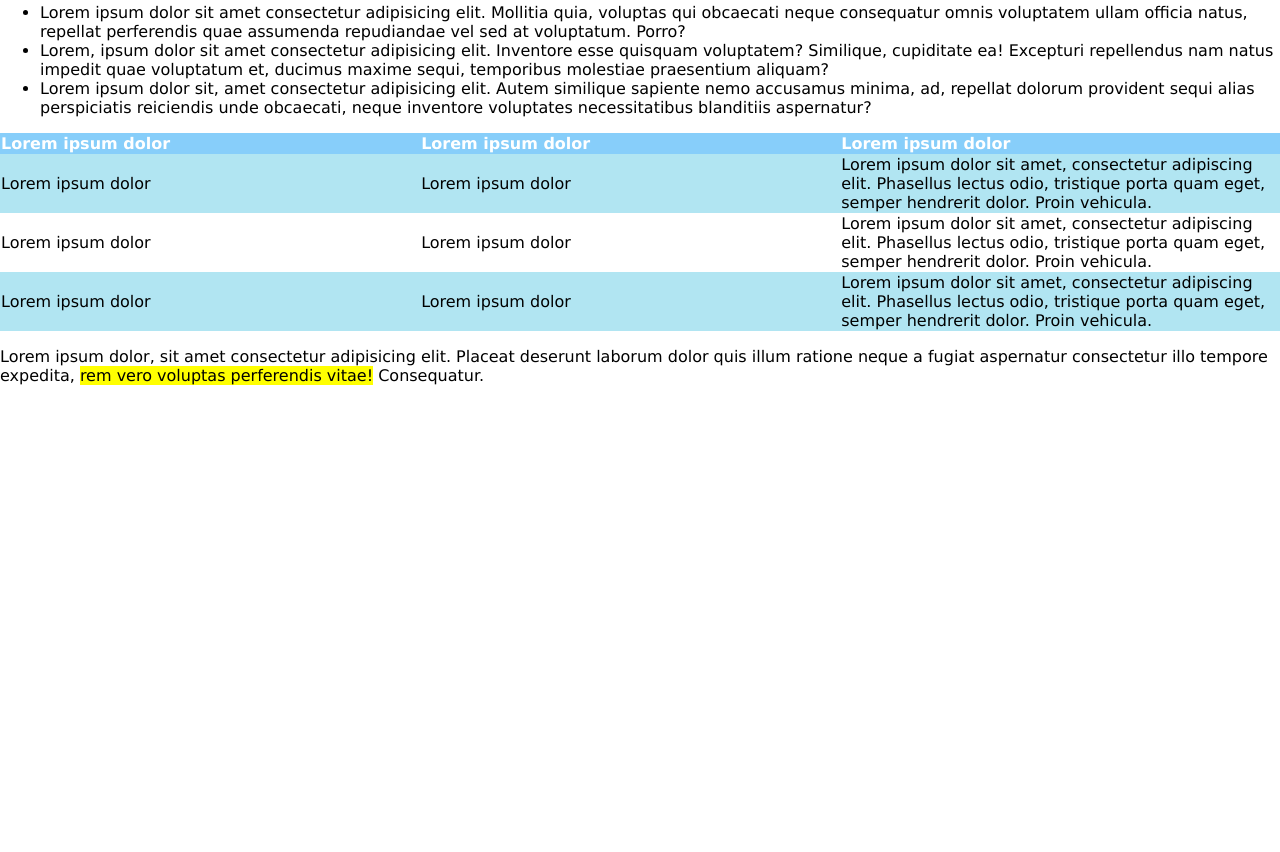
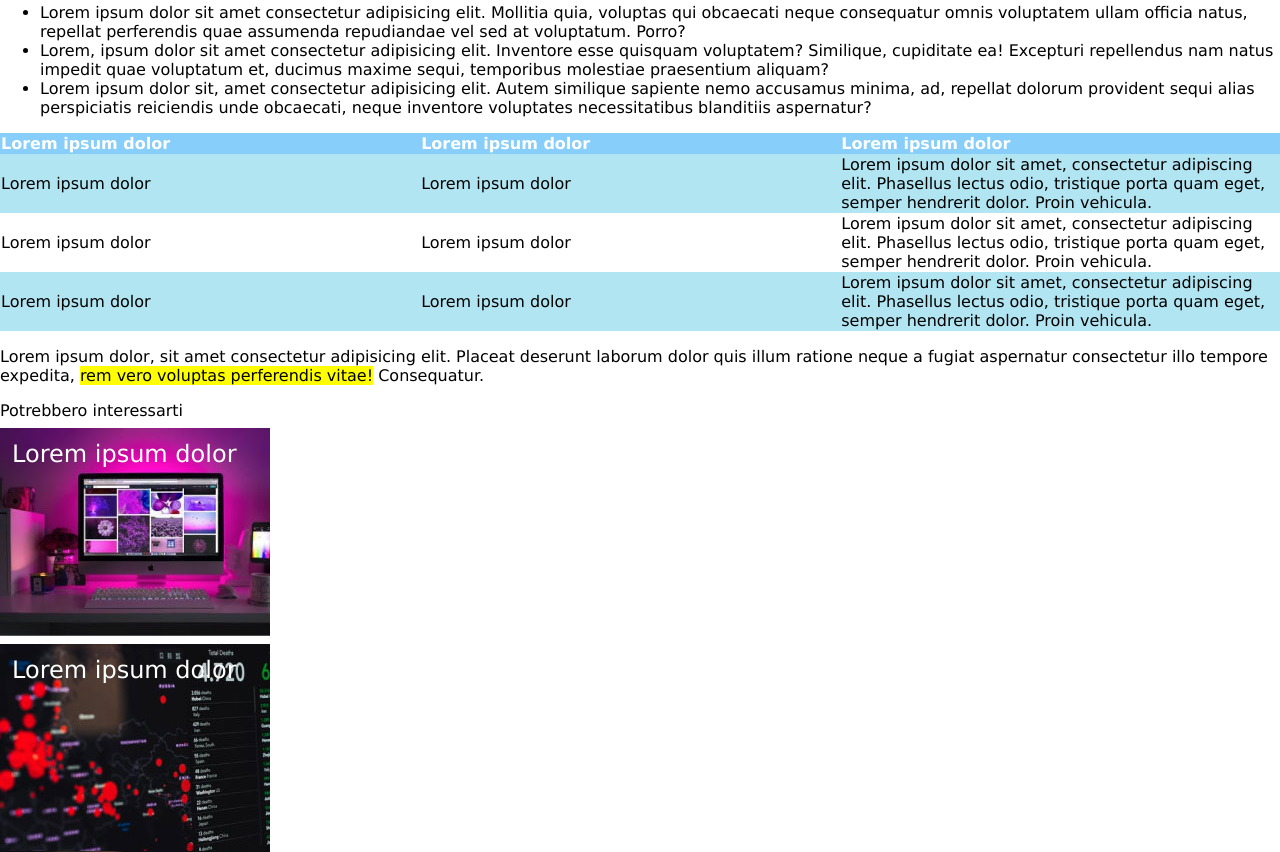
Before and after one commit to arnaldorosa/html-css-booleaner, a plain HTML site: page index.html in a window 1280 px wide. Shown: the part 772-1624 px from the top of the page. Before the commit the page ends 1173 px from the top, so only its background shows below. Drawn offline with Linux system fonts and the light colour scheme.

Commit message:
booleaner

```diff
--- a/index.html
+++ b/index.html
@@ -90,6 +90,18 @@
     <!-- Paragrafo Finale -->
     <footer>
         <p>Lorem ipsum dolor, sit amet consectetur adipisicing elit. Placeat deserunt laborum dolor quis illum ratione neque a fugiat aspernatur consectetur illo tempore expedita, <mark>rem vero voluptas perferendis vitae!</mark>  Consequatur.</p>
+    <!-- /Paragrago Finale  -->
+
+    <!-- Consiglio -->
+        <span>Potrebbero interessarti</span>
+        <div class="pic1">
+            <span>Lorem ipsum dolor</span>
+        </div>
+
+        <div class="pic2">
+            <span>Lorem ipsum dolor</span>
+        </div>
+    <!-- /Consiglio  -->
     </footer>
 </body>
 </html>
--- a/style.css
+++ b/style.css
@@ -39,3 +39,19 @@ tbody {
 .middle-tr {
     background-color: white;
 }
+
+.pic1, .pic2 {
+    margin-top: 8px;
+    box-sizing: border-box;
+    padding: 12px;
+    color: white;
+    font-size: 24px;
+}
+
+.pic1 {
+    background-image: url(img/monitor.jpg); width: 270px; height: 208px;
+}
+
+.pic2 {
+    background-image: url(img/graph.jpg); width: 270px; height: 208px;
+}
```
